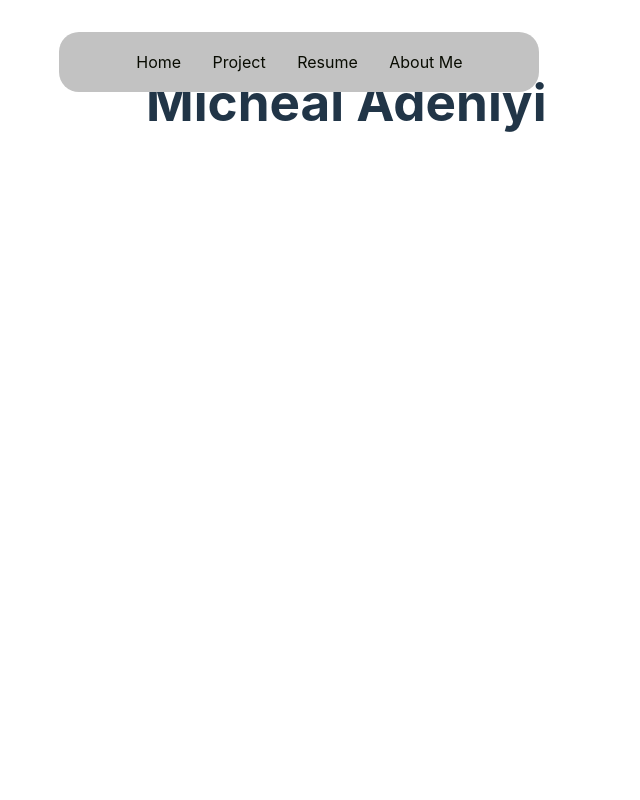
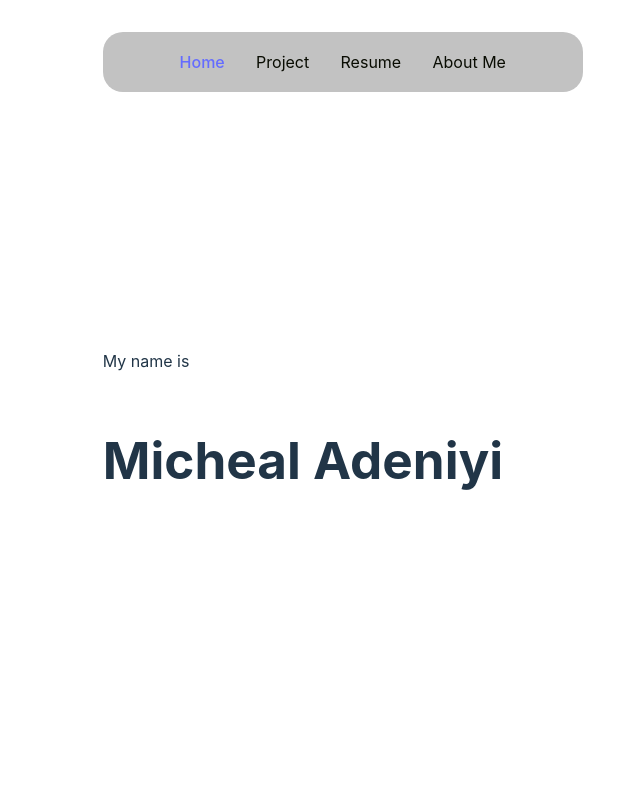
Before and after one commit to Cob007/myWebsite, a React (Vite) app: page / in a window 1280 px wide. Shown: the top 800 px of the page, without its empty margins (337-977 px from the left). Built offline with nearby package versions, Linux system fonts and the light colour scheme.

Commit message:
UI styling update added

```diff
--- a/package.json
+++ b/package.json
@@ -11,6 +11,7 @@
   },
   "dependencies": {
     "@animxyz/core": "^0.6.6",
+    "framer-motion": "^11.1.9",
     "react": "^18.2.0",
     "react-dom": "^18.2.0",
     "react-router-dom": "^6.23.0",
--- a/src/component/Header/Header.jsx
+++ b/src/component/Header/Header.jsx
@@ -1,25 +1,31 @@
-import './Header.scss'
+import { NavLink } from "react-router-dom";
+import "./Header.scss";
+import { motion } from "framer-motion";
 
 const Header = () => {
+  return (
+    <motion.div
+      className="header"
+      drag
+      dragConstraints={{
+        top: -50,
+        left: -50,
+        right: 50,
+        bottom: 50,
+      }}
+    >
+      <ul className="header__list">
+        <li className="header__item">
+          <NavLink>
+            <p> Home </p>
+            </NavLink>
+        </li>
+        <li className="header__item">Project</li>
+        <li className="header__item">Resume</li>
+        <li className="header__item">About Me</li>
+      </ul>
+    </motion.div>
+  );
+};
 
-    return (
-        <div className='header'>
-            <ul className='header__list'>
-                <li className='header__item'>
-                    Home
-                </li>
-                <li className='header__item'>
-                    Project
-                </li>
-                <li className='header__item'>
-                    Resume
-                </li>
-                <li className='header__item'>
-                    About Me
-                </li>
-            </ul>
-        </div>
-    )
-}
-
-export default Header
+export default Header;
--- a/src/component/Header/Header.scss
+++ b/src/component/Header/Header.scss
@@ -8,8 +8,6 @@
     height: 60px;
     background-color: $secondary-silver;
     position: fixed;
-
-
 
     &__list {
         width: 100%;
--- a/src/page/Home/Home.scss
+++ b/src/page/Home/Home.scss
@@ -4,4 +4,8 @@
 
 section {
     height: 100vh;
+    display: flex;
+    flex-direction: column;
+    justify-content: center;
+    align-items: flex-start;
 }
```
Also changed, not shown: 1 other file (tests, documents, lock files or other folders).
